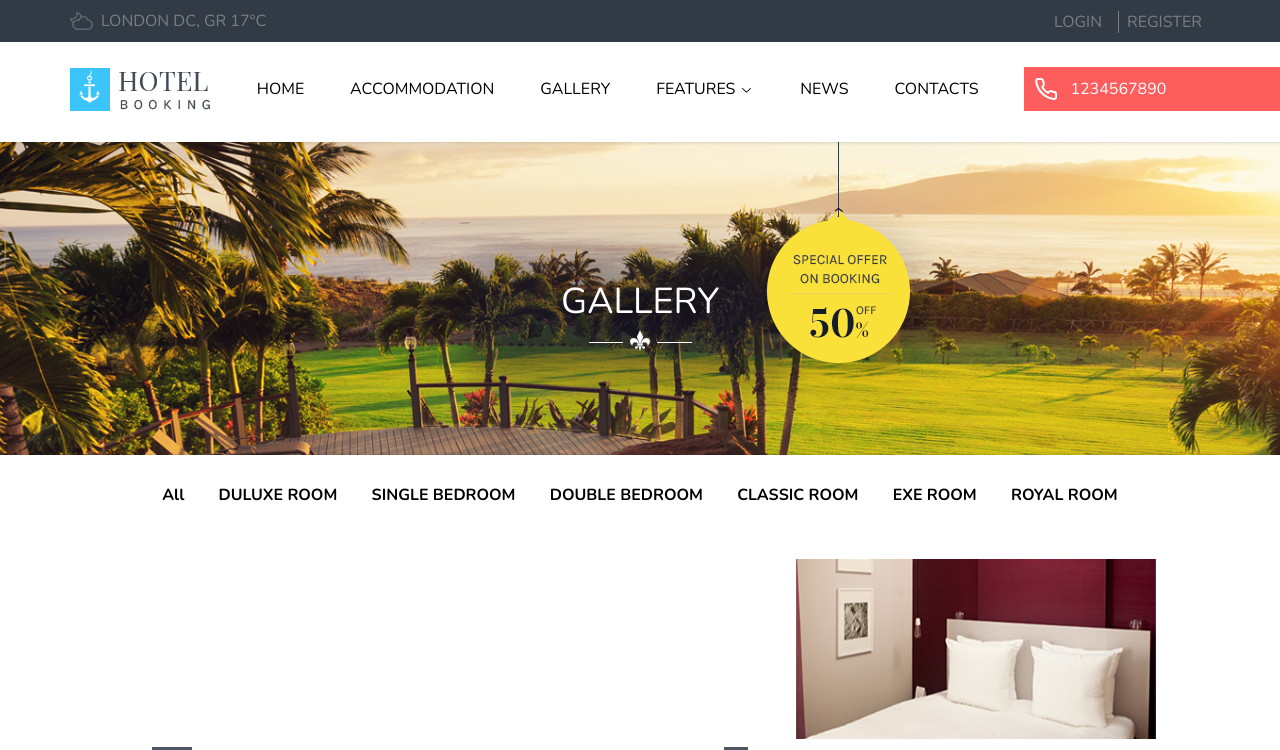
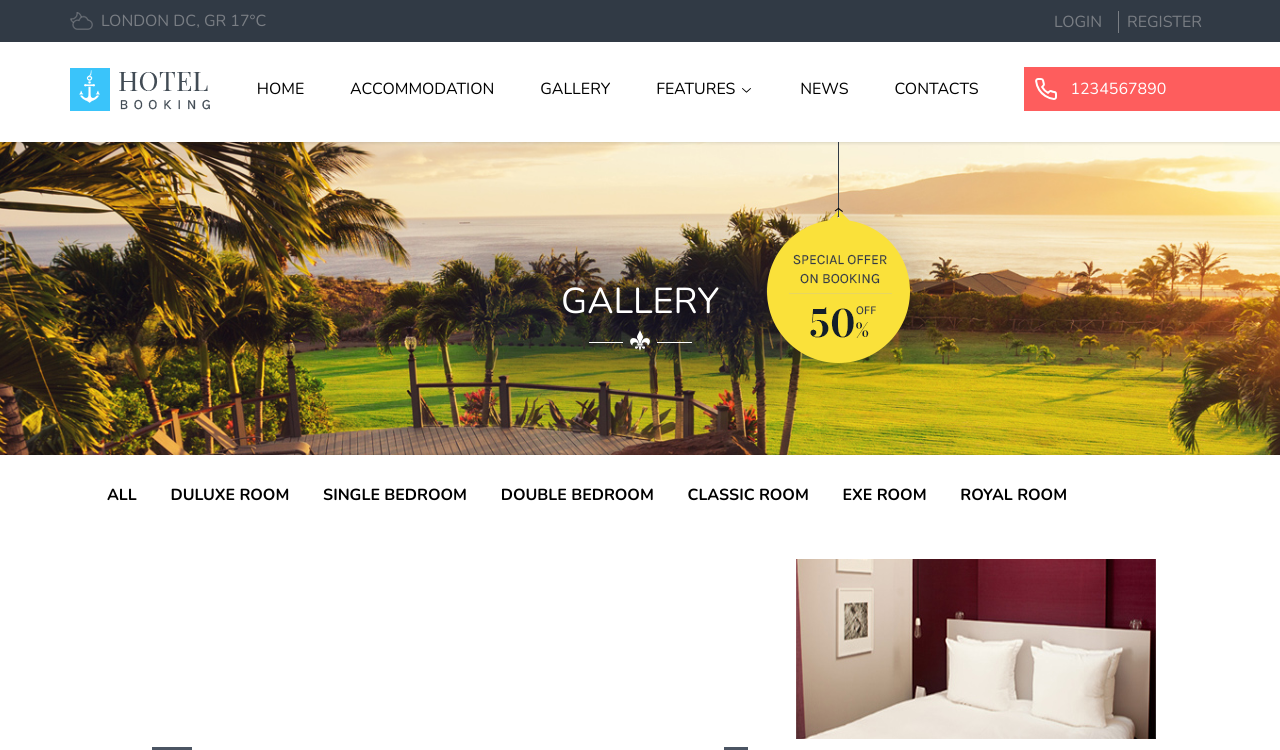
Before and after one commit to minhtuan11102003/DATT_FE, a Next.js app: page /Gallery in a window 1280 px wide. Shown: the top 750 px of the page. Built offline with nearby package versions, Linux system fonts and the light colour scheme; a web font is replaced by a local one.

Commit message:
done menu Gallery

```diff
--- a/src/app/Gallery/page.tsx
+++ b/src/app/Gallery/page.tsx
@@ -261,14 +261,14 @@ const GalleryPage = () => {
       </section>
       <div className="menu-room ">
         <div className="w-full h-[80px] flex justify-center">
-          <div className="flex gap-4 w-[1140px] h-full justify-around items-center">
-            <div className="w-[990px] flex justify-around items-center ">
+          <div className="flex gap-4 w-full max-w-[1140px] h-full justify-around sm:justify-start md:justify-start items-center px-4">
+            <div className="w-full md:w-[990px] flex flex-wrap  md:justify-around items-center sm:space-x-4">
               <a
                 href="#"
-                className="font-bold active:border-solid  focus:outline-slate-500 focus:ring"
+                className="font-bold active:border-solid  focus:outline-slate-500 focus:ring sm:ml-3"
                 onClick={() => showAllProducts()}
               >
-                All
+                ALL
               </a>
               {arrTitle.map(title => (
                 <>
```
